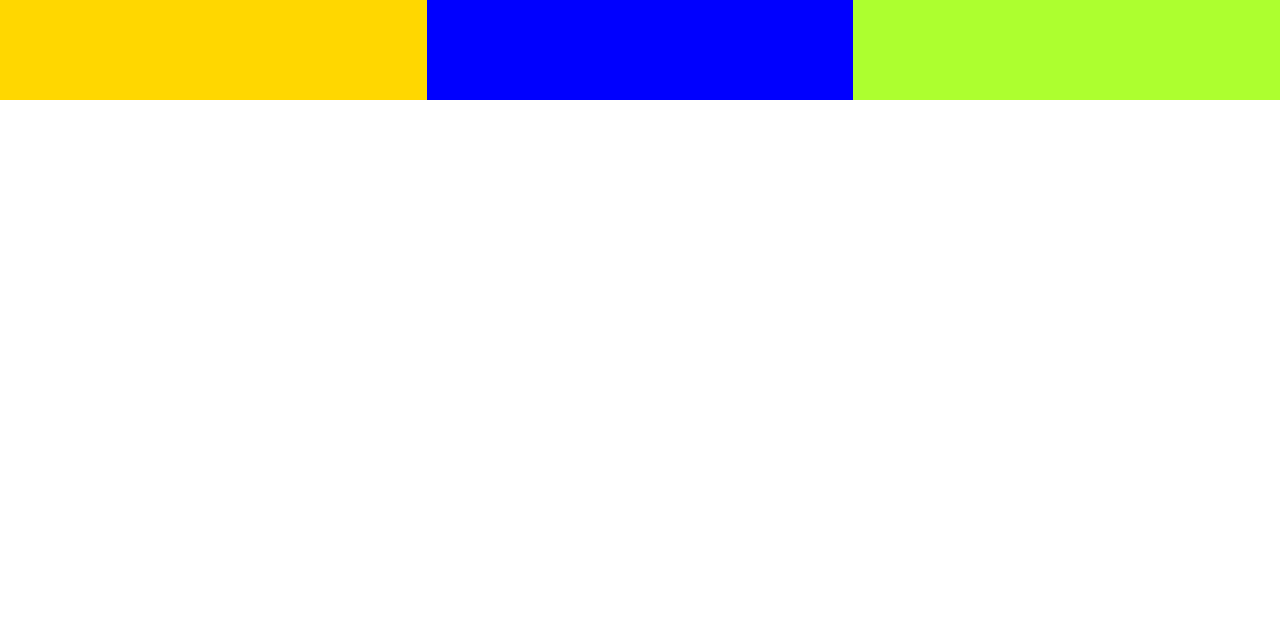
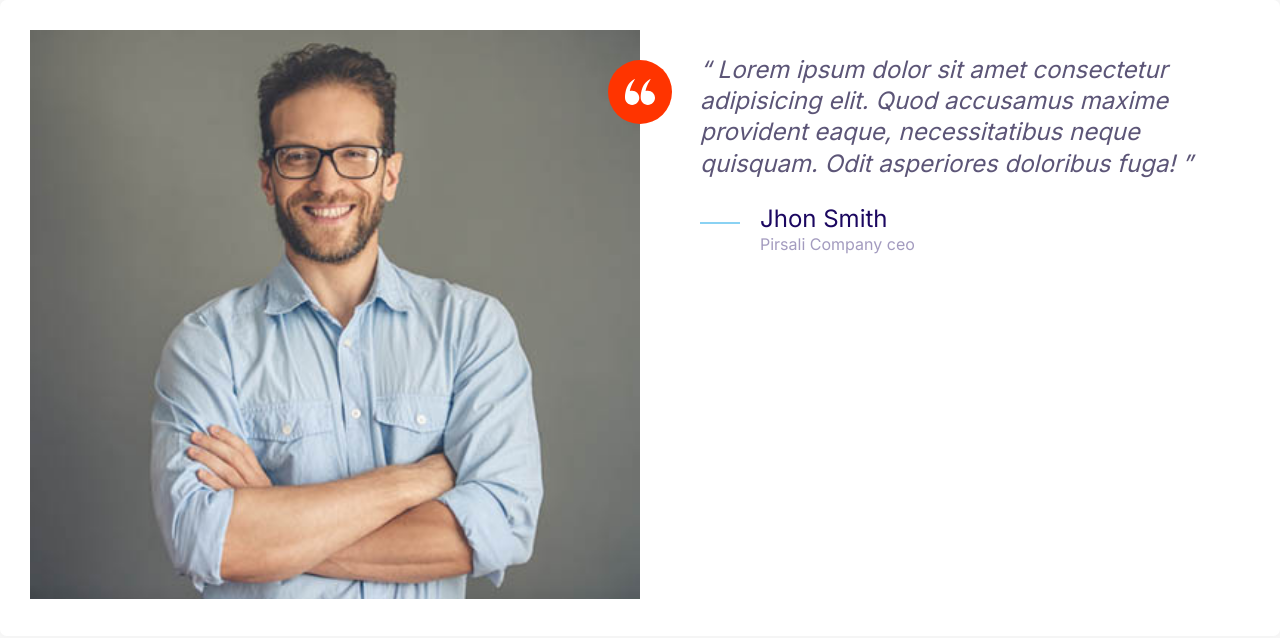
Before and after one commit to mohamadpirsali/Mohify, a plain HTML site: page index.html in a window 1280 px wide. Drawn offline with Linux system fonts and the light colour scheme.

Commit message:
build the testimonial component

```diff
--- a/css/styles.css
+++ b/css/styles.css
@@ -162,6 +162,13 @@ text-decoration: none;
 .icon--primary{
     fill : var(--color-primary);
 }
+.icon--white{
+    fill: #fff;
+}
+.icon--small{
+    width: 30px;
+    height: 30px;
+}
 
 .icon-container{
     align-items: center;
@@ -171,6 +178,9 @@ text-decoration: none;
     height: 64px;
     justify-content: center;
     width: 64px;
+}
+.icon-container--accent{
+    background: var(--color-accent);
 }
 
 /* Btn */
@@ -418,3 +428,33 @@ text-decoration: none;
         grid-template-columns: repeat(3, 1fr);
     }
 }
+
+
+/* Testimonial */
+
+.testimonial{
+    padding: 3rem;
+}
+.testimonial__image > img{
+    width: 100%;
+}
+.testimonial__image{
+    position: relative;
+}
+.testimonial__image .icon-container{
+    position:absolute;
+    top: 3rem;
+    right : -32px;
+}
+
+@media screen and (min-width : 768px) {
+    .testimonial .quote ,
+    .testimonial .quote__author {
+        font-size: 2.4rem;
+    }
+
+    .testimonial .quote{
+        margin-left: 6rem;
+    }
+
+}
--- a/index.html
+++ b/index.html
@@ -14,10 +14,37 @@
     <link rel="stylesheet" href="css/styles.css" />
   </head>
   <body>
-    <div class="grid grid--cols-3">
-      <div style="height: 100px; background: gold"></div>
-      <div style="height: 100px; background: blue"></div>
-      <div style="height: 100px; background: greenyellow"></div>
+    <div class="card testimonial">
+      <div class="grid grid--cols-2">
+        <div class="testimonial__image">
+          <img src="images/testimonial.jpg" alt="A happy smiling costumer" />
+          <span class="icon-container icon-container--accent">
+            <svg class="icon icon--white icon--small">
+              <use xlink:href="icons/sprite.svg#quotes"></use>
+            </svg>
+          </span>
+        </div>
+        <blockquote class="quote">
+          <p class="quote__text">
+            Lorem ipsum dolor sit amet consectetur adipisicing elit. Quod
+            accusamus maxime provident eaque, necessitatibus neque quisquam.
+            Odit asperiores doloribus fuga!
+          </p>
+          <footer>
+            <div class="media">
+              <div class="media__image">
+                <svg class="icon icon--primary quote__line">
+                  <use xlink:href="icons/sprite.svg#line"></use>
+                </svg>
+              </div>
+              <div class="media__body">
+                <h3 class="media__title quote__author">Jhon Smith</h3>
+                <p class="quote__company">Pirsali Company ceo</p>
+              </div>
+            </div>
+          </footer>
+        </blockquote>
+      </div>
     </div>
   </body>
 </html>
```
Also changed, not shown: components/testimonial.html (added, +32 -0 lines), icons/quotes.svg (added).
